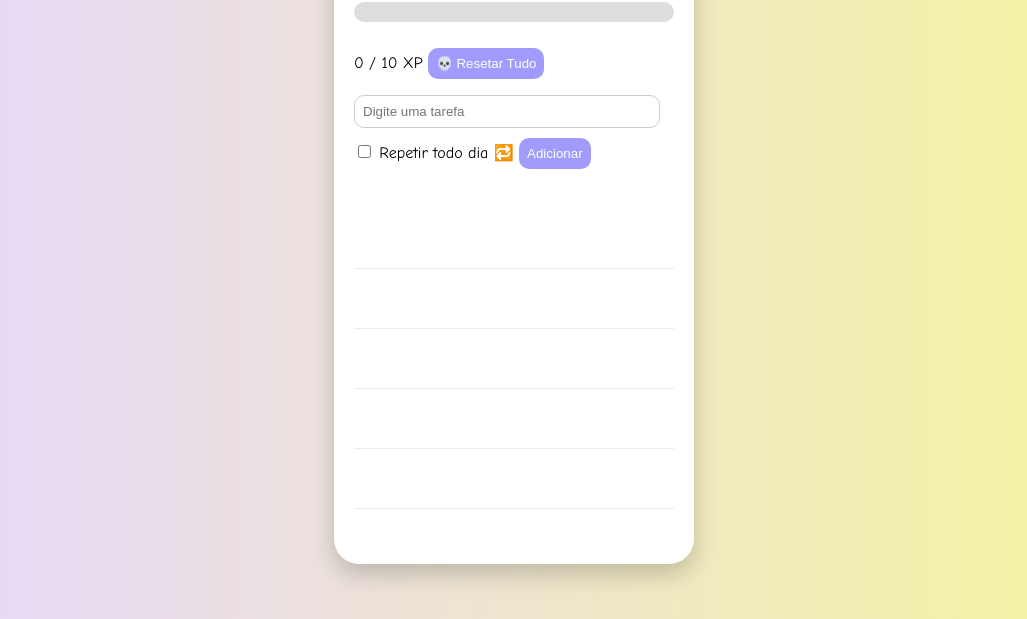
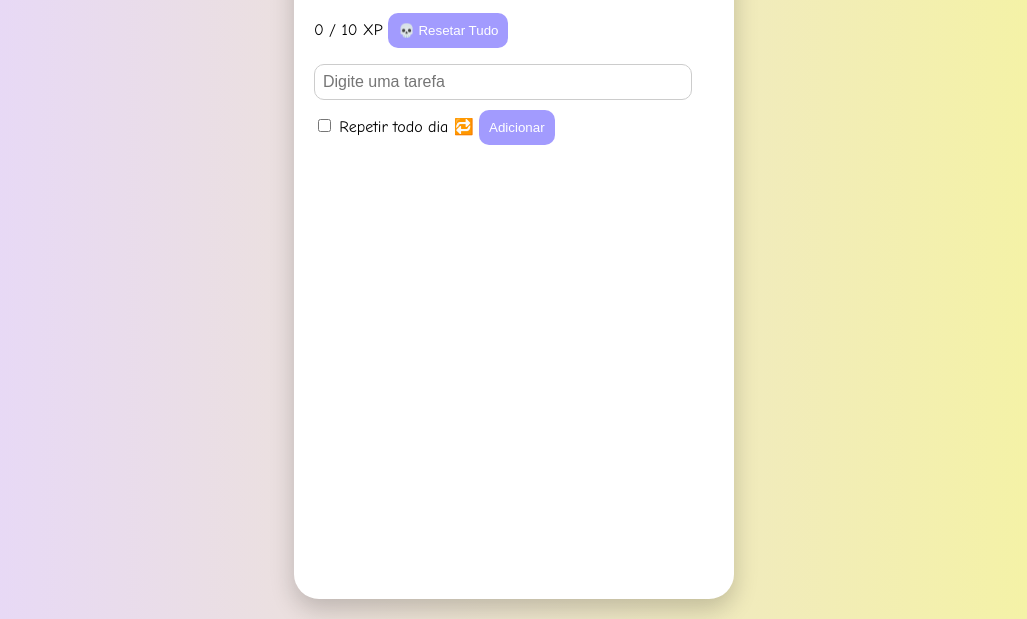
Before and after one commit to BrunoAriel/App-De-Tarefas, a plain HTML site: page index.html in a window 1280 px wide. Shown: the part 181-800 px from the top of the page, without its empty margins (126-1153 px from the left). Drawn offline with Linux system fonts and the light colour scheme.

Commit message:
agora ta com ajuste de tamanho na tela

```diff
--- a/index.html
+++ b/index.html
@@ -1,6 +1,7 @@
 <!DOCTYPE html>
 <html lang="pt-BR">
 <head>
+  <meta name="viewport" content="width=device-width, initial-scale=1.0">
   <meta charset="UTF-8">
   <title>ToDo Game</title>
   <link rel="stylesheet" href="style.css">
--- a/style.css
+++ b/style.css
@@ -15,8 +15,9 @@
 /* folha */
 .folha {
   background: #fff;
-  width: 320px;
-  height: 650px;
+  width: 90%;
+  max-width: 400px;
+  height: 90vh;
   border-radius: 25px;
   padding: 20px;
   position: relative;
@@ -89,7 +90,8 @@
 ul {
   margin-top: 40px;
   padding: 0;
-  height: 300px;
+  flex: 1;
+
   overflow-y: auto;
 
   background-image: repeating-linear-gradient(
@@ -140,3 +142,22 @@
   text-decoration: line-through;
   color: #aaa;
 }
+
+
+
+/* melhora no celular */
+/*
+input, button {
+  width: 100%;
+  font-size: 16px;
+}
+ */
+
+button {
+  padding: 10px;
+}
+
+/* evita zoom automático no iPhone */
+input {
+  font-size: 16px;
+}
```
